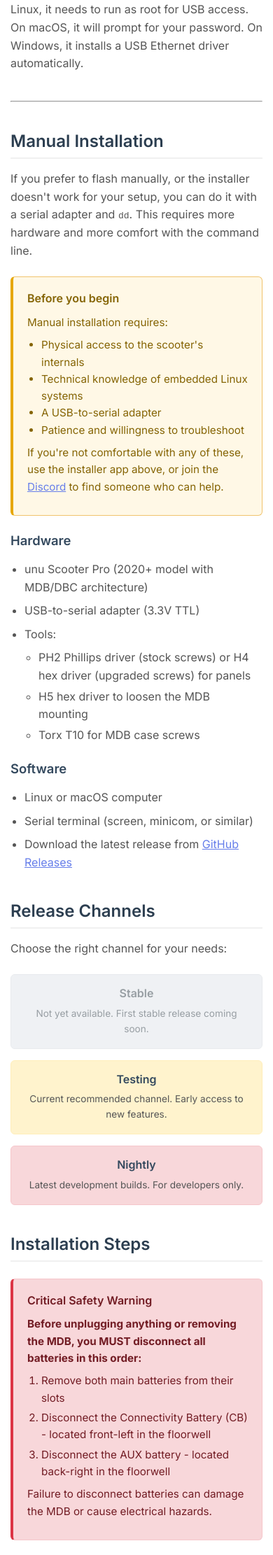
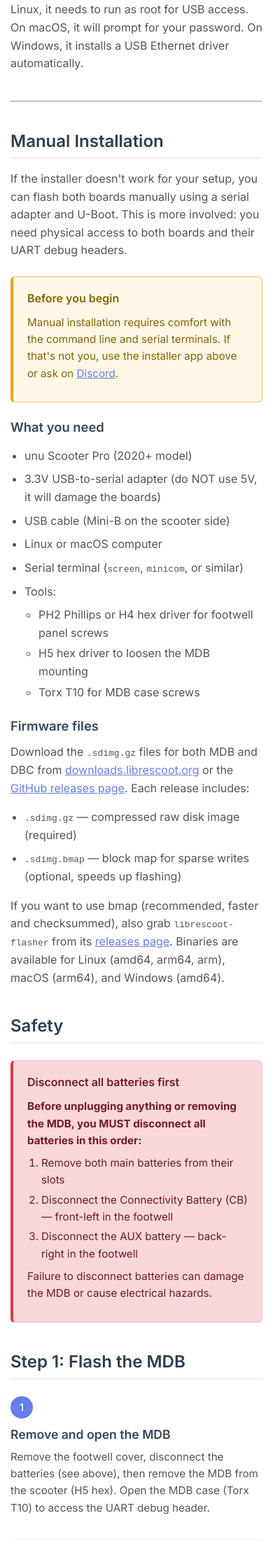
Before and after one commit to librescoot/librescoot.github.io, a Jekyll site: the page built from docs/install.html, in a window 390 px wide. Shown: the part 1287-3509 px from the top of the page at 70% size. Built offline with Jekyll 4.4.1, drawn with Linux system fonts in a browser that asks for light colours; some of the changed text lies outside the part shown.

Commit message:
feat: add installer downloads, rewrite manual install guide
- Add installer app section with platform download buttons (Linux, macOS, Windows)
- Rewrite manual installation with correct UART-based process
- Add MDB and DBC UART pinouts (different pin orders)
- Add librescoot-flasher with bmap support as recommended flash tool
- Add firmware file format docs (.sdimg.gz, .sdimg.bmap)
- Update post-install: keycard auto-learn, offline maps link
- Update homepage quick links and FAQ for installer
- Add installer button styles and responsive layout

```diff
--- a/docs/install.html
+++ b/docs/install.html
@@ -47,129 +47,182 @@
 
 <section class="docs-section">
     <h2>Manual Installation</h2>
-    <p>If you prefer to flash manually, or the installer doesn't work for your setup, you can do it with a serial adapter and <code>dd</code>. This requires more hardware and more comfort with the command line.</p>
+    <p>If the installer doesn't work for your setup, you can flash both boards manually using a serial adapter and U-Boot. This is more involved: you need physical access to both boards and their UART debug headers.</p>
 
     <div class="warning-box">
         <h3>Before you begin</h3>
-        <p>Manual installation requires:</p>
-        <ul>
-            <li>Physical access to the scooter's internals</li>
-            <li>Technical knowledge of embedded Linux systems</li>
-            <li>A USB-to-serial adapter</li>
-            <li>Patience and willingness to troubleshoot</li>
-        </ul>
-        <p>If you're not comfortable with any of these, use the installer app above, or join the <a href="https://discord.gg/VrumFruSzJ">Discord</a> to find someone who can help.</p>
+        <p>Manual installation requires comfort with the command line and serial terminals. If that's not you, use the installer app above or ask on <a href="https://discord.gg/VrumFruSzJ">Discord</a>.</p>
     </div>
 
-    <h3>Hardware</h3>
+    <h3>What you need</h3>
     <ul class="docs-list">
-        <li>unu Scooter Pro (2020+ model with MDB/DBC architecture)</li>
-        <li>USB-to-serial adapter (3.3V TTL)</li>
+        <li>unu Scooter Pro (2020+ model)</li>
+        <li>3.3V USB-to-serial adapter (do NOT use 5V, it will damage the boards)</li>
+        <li>USB cable (Mini-B on the scooter side)</li>
+        <li>Linux or macOS computer</li>
+        <li>Serial terminal (<code>screen</code>, <code>minicom</code>, or similar)</li>
         <li>Tools:
             <ul>
-                <li>PH2 Phillips driver (stock screws) or H4 hex driver (upgraded screws) for panels</li>
+                <li>PH2 Phillips or H4 hex driver for footwell panel screws</li>
                 <li>H5 hex driver to loosen the MDB mounting</li>
                 <li>Torx T10 for MDB case screws</li>
             </ul>
         </li>
     </ul>
 
-    <h3>Software</h3>
+    <h3>Firmware files</h3>
+    <p>Download the <code>.sdimg.gz</code> files for both MDB and DBC from <a href="https://downloads.librescoot.org">downloads.librescoot.org</a> or the <a href="https://github.com/librescoot/librescoot/releases">GitHub releases page</a>. Each release includes:</p>
     <ul class="docs-list">
-        <li>Linux or macOS computer</li>
-        <li>Serial terminal (screen, minicom, or similar)</li>
-        <li>Download the latest release from <a href="https://github.com/librescoot/librescoot/releases">GitHub Releases</a></li>
+        <li><code>.sdimg.gz</code> — compressed raw disk image (required)</li>
+        <li><code>.sdimg.bmap</code> — block map for sparse writes (optional, speeds up flashing)</li>
     </ul>
+    <p>If you want to use bmap (recommended, faster and checksummed), also grab <code>librescoot-flasher</code> from its <a href="https://github.com/librescoot/librescoot-flasher/releases">releases page</a>. Binaries are available for Linux (amd64, arm64, arm), macOS (arm64), and Windows (amd64).</p>
 </section>
 
 <section class="docs-section">
-    <h2>Release Channels</h2>
-    <p>Choose the right channel for your needs:</p>
+    <h2>Safety</h2>
 
-    <div class="channel-cards">
-        <div class="channel-card stable disabled">
-            <h3>Stable</h3>
-            <p>Not yet available. First stable release coming soon.</p>
-        </div>
-        <div class="channel-card testing">
-            <h3>Testing</h3>
-            <p>Current recommended channel. Early access to new features.</p>
-        </div>
-        <div class="channel-card nightly">
-            <h3>Nightly</h3>
-            <p>Latest development builds. For developers only.</p>
-        </div>
+    <div class="danger-box">
+        <h3>Disconnect all batteries first</h3>
+        <p><strong>Before unplugging anything or removing the MDB, you MUST disconnect all batteries in this order:</strong></p>
+        <ol>
+            <li>Remove both main batteries from their slots</li>
+            <li>Disconnect the Connectivity Battery (CB) — front-left in the footwell</li>
+            <li>Disconnect the AUX battery — back-right in the footwell</li>
+        </ol>
+        <p>Failure to disconnect batteries can damage the MDB or cause electrical hazards.</p>
     </div>
 </section>
 
 <section class="docs-section">
-    <h2>Installation Steps</h2>
-
-    <div class="danger-box">
-        <h3>Critical Safety Warning</h3>
-        <p><strong>Before unplugging anything or removing the MDB, you MUST disconnect all batteries in this order:</strong></p>
-        <ol>
-            <li>Remove both main batteries from their slots</li>
-            <li>Disconnect the Connectivity Battery (CB) - located front-left in the floorwell</li>
-            <li>Disconnect the AUX battery - located back-right in the floorwell</li>
-        </ol>
-        <p>Failure to disconnect batteries can damage the MDB or cause electrical hazards.</p>
-    </div>
+    <h2>Step 1: Flash the MDB</h2>
 
     <div class="install-steps">
         <div class="install-step">
             <div class="step-number">1</div>
             <div class="step-content">
-                <h3>Download Release</h3>
-                <p>Get the latest <code>.sdimg</code> files for both MDB and DBC from the <a href="https://github.com/librescoot/librescoot/releases">releases page</a>.</p>
-                <pre class="code-block">librescoot-mdb-image-unu-mdb.sdimg
-librescoot-dbc-image-unu-dbc.sdimg</pre>
-                <p><small>Note: The <code>.sdimg</code> files are required for initial installation. Mender files are only for OTA updates after LibreScoot is already installed.</small></p>
+                <h3>Remove and open the MDB</h3>
+                <p>Remove the footwell cover, disconnect the batteries (see above), then remove the MDB from the scooter (H5 hex). Open the MDB case (Torx T10) to access the UART debug header.</p>
             </div>
         </div>
 
         <div class="install-step">
             <div class="step-number">2</div>
             <div class="step-content">
-                <h3>Access MDB Serial Console</h3>
-                <p>Remove the MDB from the scooter and open its case. Connect your USB-to-serial adapter to the UART pins (3.3V TTL).</p>
-                <p>Open a serial terminal at 115200 baud. Interrupt the boot by pressing spacebar repeatedly during power-on to reach the bootloader prompt.</p>
+                <h3>Connect serial and interrupt U-Boot</h3>
+                <p>Connect your 3.3V serial adapter to the MDB's UART header:</p>
+                <table class="services-table">
+                    <thead><tr><th>Pin</th><th>Signal</th></tr></thead>
+                    <tbody>
+                        <tr><td>1</td><td>GND</td></tr>
+                        <tr><td>2</td><td>TX (MDB transmits)</td></tr>
+                        <tr><td>3</td><td>RX (MDB receives)</td></tr>
+                    </tbody>
+                </table>
+                <p>Open a serial terminal at 115200 baud, 8N1, no flow control:</p>
+                <pre class="code-block">screen /dev/ttyUSB0 115200</pre>
+                <p>Power the MDB and press spacebar repeatedly to interrupt the boot and reach the U-Boot prompt.</p>
             </div>
         </div>
 
         <div class="install-step">
             <div class="step-number">3</div>
             <div class="step-content">
-                <h3>Flash MDB</h3>
-                <p>At the bootloader prompt, enter USB mass storage mode:</p>
+                <h3>Enter USB mass storage mode</h3>
+                <p>At the U-Boot prompt, expose the eMMC as a USB storage device:</p>
                 <pre class="code-block">ums 0 mmc 1</pre>
-                <p>The MDB's eMMC will appear as a USB storage device on your computer. Flash the sdimg file using <code>dd</code> or a similar tool.</p>
+                <p>Connect your laptop to the MDB's Mini-B USB port. The eMMC appears as a block device on your computer (e.g. <code>/dev/sdX</code>). Use <code>lsblk</code> to identify it — it should be about 7.3 GB.</p>
             </div>
         </div>
 
         <div class="install-step">
             <div class="step-number">4</div>
             <div class="step-content">
-                <h3>Flash DBC</h3>
-                <p>The DBC must also be removed and flashed via its serial port. Connect to its UART pins, interrupt boot, and enable USB mass storage:</p>
-                <pre class="code-block">ums 0 mmc 2</pre>
-                <p>Flash the DBC sdimg file the same way as MDB.</p>
+                <h3>Flash the firmware</h3>
+                <p><strong>With <code>librescoot-flasher</code></strong> (recommended — supports bmap sparse writes with per-block checksums):</p>
+                <pre class="code-block"># With bmap (faster, checksummed):
+sudo ./librescoot-flasher \
+  --image librescoot-unu-mdb-*.sdimg.gz \
+  --bmap librescoot-unu-mdb-*.sdimg.bmap \
+  --device /dev/sdX
+
+# Without bmap:
+sudo ./librescoot-flasher \
+  --image librescoot-unu-mdb-*.sdimg.gz \
+  --device /dev/sdX</pre>
+
+                <p><strong>With <code>dd</code></strong> (fallback):</p>
+                <pre class="code-block">gunzip -c librescoot-unu-mdb-*.sdimg.gz \
+  | sudo dd bs=4M of=/dev/sdX oflag=direct
+sudo sync</pre>
+
+                <div class="danger-box">
+                    <p><strong>Double-check your target device.</strong> Writing to the wrong <code>/dev/sdX</code> will destroy data on that drive.</p>
+                </div>
+            </div>
+        </div>
+    </div>
+</section>
+
+<section class="docs-section">
+    <h2>Step 2: Flash the DBC</h2>
+    <p>The DBC (dashboard computer) also needs to be flashed. Its UART header is accessible from the bottom of the unit, next to the main connectors — you don't need to open the case.</p>
+
+    <div class="install-steps">
+        <div class="install-step">
+            <div class="step-number">5</div>
+            <div class="step-content">
+                <h3>Connect serial to the DBC</h3>
+                <p>The DBC UART header has a different pin order than the MDB:</p>
+                <table class="services-table">
+                    <thead><tr><th>Pin</th><th>Signal</th></tr></thead>
+                    <tbody>
+                        <tr><td>1</td><td>GND</td></tr>
+                        <tr><td>2</td><td>RX (DBC receives)</td></tr>
+                        <tr><td>3</td><td>TX (DBC transmits)</td></tr>
+                    </tbody>
+                </table>
+                <p>Same settings: 115200 baud, 8N1, 3.3V. Power the DBC and press spacebar to interrupt U-Boot. The DBC can be powered via its Mini-USB connector or through the 16-pin connector.</p>
             </div>
         </div>
 
         <div class="install-step">
-            <div class="step-number">5</div>
+            <div class="step-number">6</div>
             <div class="step-content">
-                <h3>Reassemble and First Boot</h3>
-                <p>Reinstall both boards, reconnect all batteries (in reverse order of disconnection), and power on the scooter.</p>
-                <p>The dashboard should display the LibreScoot UI. Use the <code>lsc status</code> command via serial or USB Ethernet to verify everything is working.</p>
+                <h3>Enter USB mass storage mode</h3>
+                <p>At the U-Boot prompt:</p>
+                <pre class="code-block">ums 0 mmc 2</pre>
+                <p>Note: the DBC uses <code>mmc 2</code>, not <code>mmc 1</code>.</p>
+            </div>
+        </div>
+
+        <div class="install-step">
+            <div class="step-number">7</div>
+            <div class="step-content">
+                <h3>Flash the DBC firmware</h3>
+                <p>Same process as the MDB, using the DBC image files:</p>
+                <pre class="code-block">sudo ./librescoot-flasher \
+  --image librescoot-unu-dbc-*.sdimg.gz \
+  --bmap librescoot-unu-dbc-*.sdimg.bmap \
+  --device /dev/sdX</pre>
+                <p>Or with <code>dd</code>:</p>
+                <pre class="code-block">gunzip -c librescoot-unu-dbc-*.sdimg.gz \
+  | sudo dd bs=4M of=/dev/sdX oflag=direct
+sudo sync</pre>
             </div>
         </div>
     </div>
+</section>
+
+<section class="docs-section">
+    <h2>Step 3: Reassemble and First Boot</h2>
+    <p>Reinstall both boards, reconnect all batteries in reverse order of disconnection (AUX first, then CB, then main batteries), and power on the scooter.</p>
+    <p>The dashboard should display the LibreScoot boot animation. Once booted, you can connect via USB Ethernet (<code>ssh root@192.168.7.1</code>) or serial to verify:</p>
+    <pre class="code-block">lsc status</pre>
 
     <div class="warning-box">
-        <h3>Reverting to Stock</h3>
-        <p>There is no backup of your original firmware. If you need to revert, you can reflash using stock firmware images. Join the <a href="https://discord.gg/VrumFruSzJ">Discord</a> for details.</p>
+        <h3>Reverting to stock</h3>
+        <p>The installation does not back up your original firmware. If you need to revert, you can reflash with stock firmware images using the same process. Ask on <a href="https://discord.gg/VrumFruSzJ">Discord</a> for details.</p>
     </div>
 </section>
 
@@ -178,20 +231,25 @@
 
     <h3>Set Update Channel</h3>
     <p>Switch channels using the <code>lsc</code> CLI:</p>
-    <pre class="code-block">$ lsc ota channel testing   # or: nightly
-$ lsc ota check             # Check for updates</pre>
+    <pre class="code-block">lsc ota channel testing   # or: nightly
+lsc ota check             # check for updates</pre>
 
     <h3>Register Keycards</h3>
-    <p>Add your NFC keycards for unlock:</p>
-    <pre class="code-block">$ lsc keycard add    # Hold card to reader when prompted</pre>
+    <p>On a fresh install with no keycards registered, the keycard service starts in auto-learn mode. The first card you tap becomes the master keycard. After that, hold the master card to the reader to start teach-in mode, then tap any new card to register it. You can also add keycards manually by UID:</p>
+    <pre class="code-block">lsc keycard add 04:2A:3D:6A:0D:65:80</pre>
+
+    <h3>Install Offline Maps</h3>
+    <p>If you want offline navigation, download map tiles and routing data for your region from <a href="https://downloads.librescoot.org">downloads.librescoot.org</a> and copy them to the DBC. See <a href="/docs/features/offline-navigation.html">offline navigation</a> for details.</p>
 </section>
 
 <section class="docs-section">
     <h2>Troubleshooting</h2>
     <ul class="docs-list">
-        <li><strong>Dashboard doesn't power on</strong> - Check DBC USB connection to MDB</li>
-        <li><strong>No serial output</strong> - Verify TX/RX are not swapped, check baud rate (115200)</li>
-        <li><strong>OTA updates fail</strong> - Check modem connectivity with <code>lsc status</code></li>
+        <li><strong>No serial output</strong> — verify TX/RX aren't swapped (MDB and DBC have different pinouts), check baud rate (115200), confirm your adapter is 3.3V</li>
+        <li><strong>Can't interrupt U-Boot</strong> — start pressing spacebar before powering on the board, press rapidly and repeatedly</li>
+        <li><strong>eMMC doesn't appear as USB device</strong> — check the Mini-B cable, try a different USB port on your computer</li>
+        <li><strong>Dashboard doesn't power on after reassembly</strong> — check DBC USB connection to MDB, verify battery reconnection order</li>
+        <li><strong>OTA updates fail after install</strong> — check modem connectivity with <code>lsc status</code></li>
     </ul>
 
     <p>For more help, join the <a href="https://discord.gg/VrumFruSzJ">Discord community</a>.</p>
--- a/style.css
+++ b/style.css
@@ -13,7 +13,7 @@
 }
 
 .container {
-    max-width: 900px;
+    max-width: 960px;
     margin: 0 auto;
     padding: 0 20px;
 }
@@ -65,7 +65,7 @@
     display: flex;
     justify-content: space-between;
     align-items: center;
-    max-width: 900px;
+    max-width: 960px;
     margin: 0 auto;
     padding: 0 20px;
 }
@@ -110,18 +110,23 @@
 
 /* Hero Section */
 .hero {
-    text-align: center;
     padding: 3rem 0 4rem;
 }
 
 .hero-content {
-    max-width: 700px;
+    max-width: 960px;
     margin: 0 auto;
     padding: 0 20px;
     display: flex;
+    align-items: center;
+    gap: 2.5rem;
+}
+
+.hero-text {
+    flex: 1;
+    display: flex;
     flex-direction: column;
-    align-items: center;
-    gap: 1.5rem;
+    gap: 1rem;
 }
 
 .hero-logo {
@@ -259,8 +264,8 @@
 }
 
 .dbc-screen {
-    width: 240px;
-    height: 240px;
+    width: 200px;
+    height: 200px;
     background: #000;
     border-radius: 0;
     overflow: hidden;
@@ -329,6 +334,62 @@
     font-size: 0.85rem;
     color: #666;
     line-height: 1.4;
+}
+
+/* Power user features */
+.power-user-features {
+    display: flex;
+    flex-wrap: wrap;
+    gap: 0.4rem;
+    margin-top: 1rem;
+    justify-content: center;
+}
+
+.pu-feature {
+    display: flex;
+    align-items: center;
+    gap: 0.3rem;
+    font-size: 0.8rem;
+    color: #888;
+    padding: 0.3rem 0.6rem;
+    border: 1px solid #e8e8e8;
+    border-radius: 99px;
+}
+
+.pu-feature svg {
+    width: 13px;
+    height: 13px;
+    color: #999;
+    flex-shrink: 0;
+}
+
+/* Testimonials */
+.testimonials {
+    display: grid;
+    grid-template-columns: repeat(2, 1fr);
+    gap: 0.75rem;
+}
+
+.testimonial {
+    padding: 0.75rem 1rem;
+    background: #f8f9fa;
+    border-radius: 6px;
+    border-left: 3px solid #667eea;
+    margin: 0;
+}
+
+.testimonial p {
+    font-size: 0.9rem;
+    color: #444;
+    font-style: italic;
+    margin: 0 0 0.25rem;
+    line-height: 1.5;
+}
+
+.testimonial cite {
+    font-size: 0.78rem;
+    color: #999;
+    font-style: normal;
 }
 
 /* Architecture Preview */
@@ -664,6 +725,14 @@
         grid-template-columns: 1fr;
     }
 
+    .power-user-features {
+        justify-content: flex-start;
+    }
+
+    .testimonials {
+        grid-template-columns: 1fr;
+    }
+
     .quick-links {
         grid-template-columns: repeat(2, 1fr);
     }
@@ -1236,22 +1305,29 @@
 
 .channel-card {
     padding: 1rem;
-    border-radius: 6px;
-    text-align: center;
+    border-radius: 8px;
+    border: 1px solid #e0e0e0;
+    background: #fafafa;
 }
 
 .channel-card.stable {
-    background: #d4edda;
+    background: #fafafa;
     border: 1px solid #c3e6cb;
 }
 
 .channel-card.testing {
-    background: #fff3cd;
+    background: #fafafa;
     border: 1px solid #ffeeba;
 }
 
+.channel-card.testing.recommended {
+    border-color: #667eea;
+    border-width: 2px;
+    background: #f8f9ff;
+}
+
 .channel-card.nightly {
-    background: #f8d7da;
+    background: #fafafa;
     border: 1px solid #f5c6cb;
 }
 
@@ -1264,6 +1340,105 @@
 .channel-card.disabled h3,
 .channel-card.disabled p {
     color: #6c757d;
+}
+
+.channel-card .loading-placeholder {
+    text-align: center;
+    color: #888;
+    padding: 1rem;
+}
+
+.channel-card .ch-rec-badge {
+    font-size: 0.65rem;
+    font-weight: 600;
+    text-transform: uppercase;
+    letter-spacing: 0.03em;
+    background: #667eea;
+    color: white;
+    padding: 0.1rem 0.4rem;
+    border-radius: 3px;
+    vertical-align: middle;
+}
+
+.channel-card .ch-desc {
+    font-size: 0.82rem;
+    color: #666;
+    margin-bottom: 0.4rem;
+}
+
+.channel-card .ch-meta {
+    font-size: 0.75rem;
+    color: #999;
+    margin-bottom: 0.5rem;
+}
+
+.channel-card .ch-assets {
+    display: flex;
+    flex-direction: column;
+    gap: 0.4rem;
+    margin-bottom: 0.5rem;
+}
+
+.channel-card .ch-board-group {
+    display: flex;
+    align-items: center;
+    gap: 0.3rem;
+    flex-wrap: wrap;
+}
+
+.channel-card .ch-board-label {
+    font-size: 0.72rem;
+    font-weight: 600;
+    color: #555;
+    min-width: 6.5em;
+}
+
+.channel-card .ch-dl-btn {
+    display: inline-flex;
+    align-items: center;
+    gap: 0.2rem;
+    padding: 0.25rem 0.5rem;
+    background: #667eea;
+    color: white;
+    text-decoration: none;
+    border-radius: 4px;
+    font-size: 0.72rem;
+    font-weight: 500;
+    transition: background 0.15s;
+    white-space: nowrap;
+}
+
+.channel-card .ch-dl-btn:hover {
+    background: #5a67d8;
+    color: white;
+}
+
+.channel-card .ch-dl-btn svg {
+    width: 11px;
+    height: 11px;
+}
+
+.channel-card .ch-dl-size {
+    opacity: 0.75;
+    font-weight: 400;
+}
+
+.channel-card .ch-links {
+    display: flex;
+    gap: 0.75rem;
+    font-size: 0.75rem;
+}
+
+.channel-card .ch-links a {
+    display: inline-flex;
+    align-items: center;
+    gap: 0.2rem;
+    color: #667eea;
+    text-decoration: none;
+}
+
+.channel-card .ch-links a:hover {
+    color: #5a67d8;
 }
 
 /* Danger box */
@@ -1300,14 +1475,25 @@
 }
 
 .channel-card h3 {
-    margin: 0 0 0.5rem 0;
+    margin: 0 0 0.25rem 0;
     font-size: 1rem;
+    display: flex;
+    align-items: center;
+    gap: 0.4rem;
 }
 
 .channel-card p {
     margin: 0;
     font-size: 0.85rem;
     color: #555;
+}
+
+.loading-placeholder {
+    grid-column: 1 / -1;
+    text-align: center;
+    color: #888;
+    padding: 2rem;
+    font-size: 0.95rem;
 }
 
 /* Install steps */
```
Also changed, not shown: index.html (+59 -28 lines).
